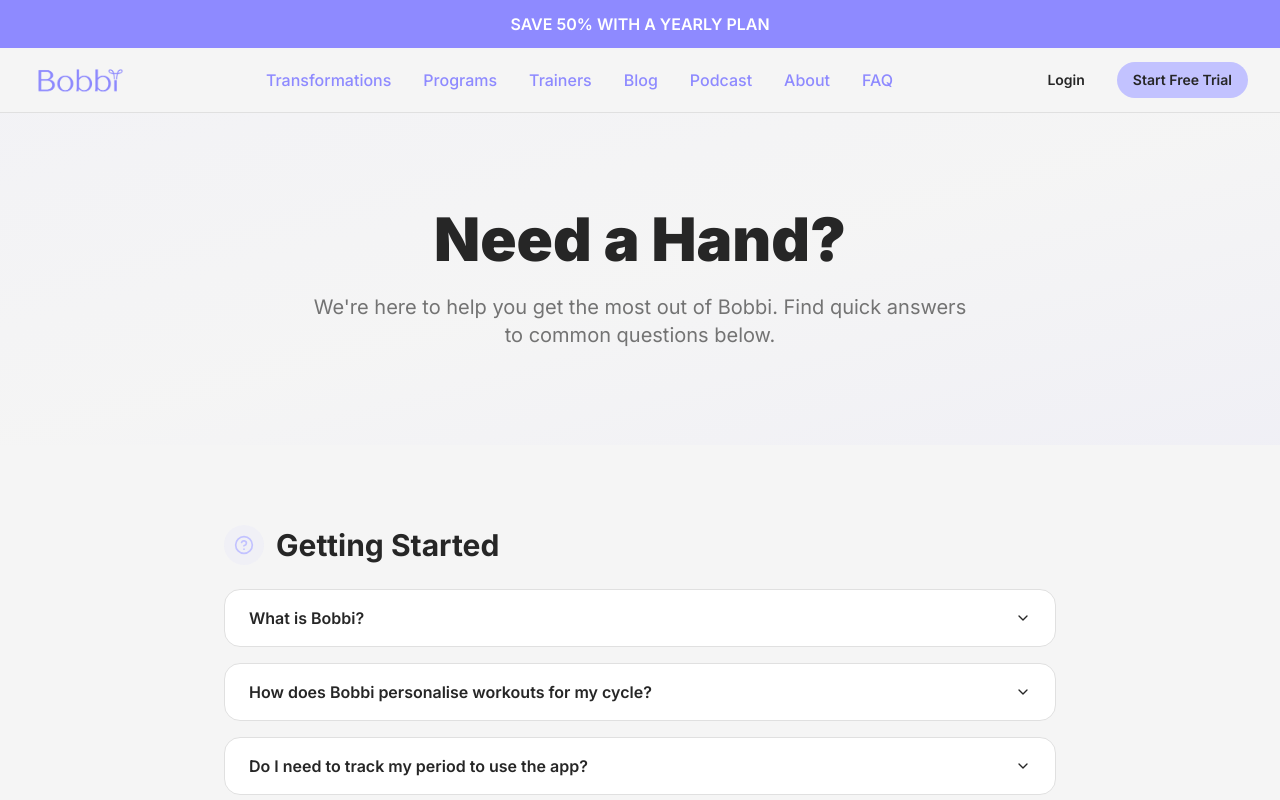
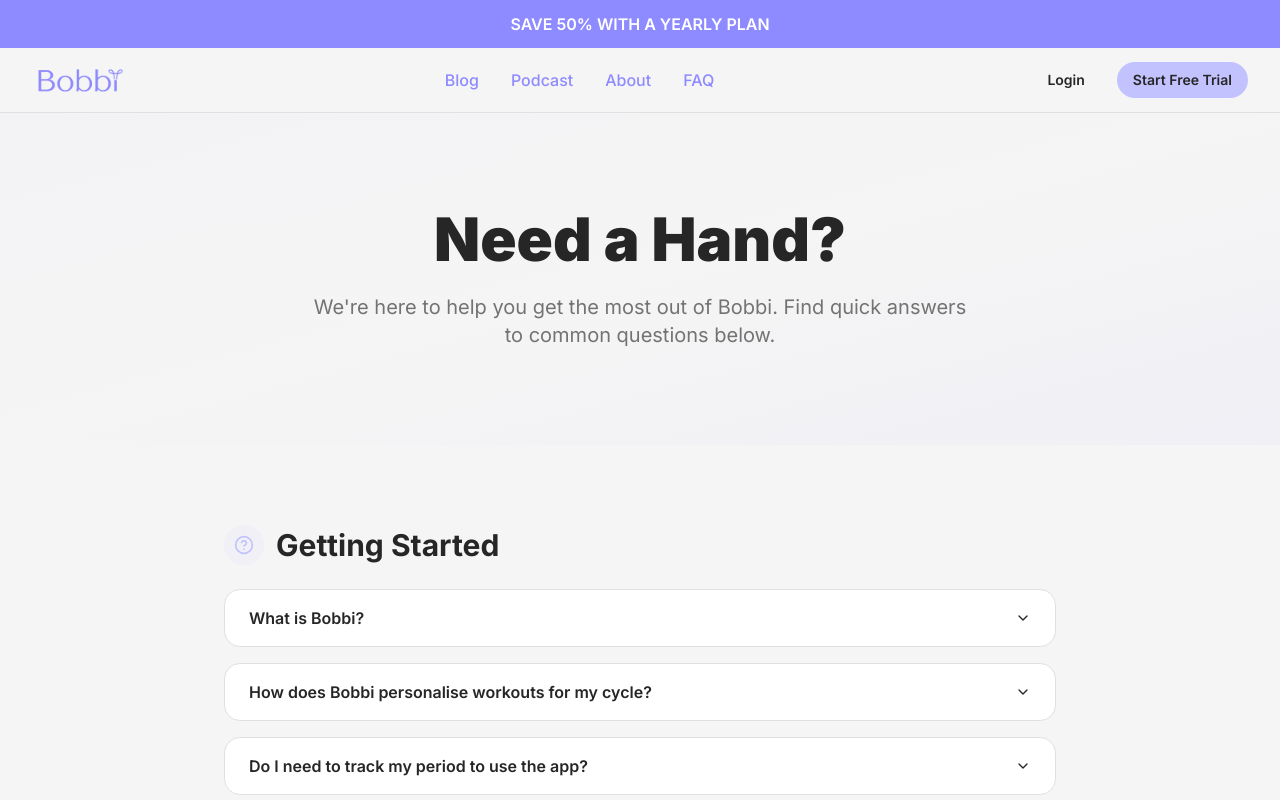
Before and after one commit to DhruvishaBobbi/my-evolve-clone, a React (Vite) app: page /faq in a window 1280 px wide. Shown: the top 800 px of the page. Built offline with nearby package versions, Linux system fonts and the light colour scheme; the HTML template or start-up script is replaced by a standard one.

Commit message:
Remove menu items

```diff
--- a/src/components/Navigation.tsx
+++ b/src/components/Navigation.tsx
@@ -26,15 +26,6 @@ const Navigation = () => {
 
             {/* Desktop Navigation */}
             <div className="hidden md:flex items-center gap-8">
-              <a href="#transformations" className="text-secondary hover:text-primary transition-colors font-medium">
-                Transformations
-              </a>
-              <a href="#programs" className="text-secondary hover:text-primary transition-colors font-medium">
-                Programs
-              </a>
-              <a href="#trainers" className="text-secondary hover:text-primary transition-colors font-medium">
-                Trainers
-              </a>
               <a href="/blog" className="text-secondary hover:text-primary transition-colors font-medium">
                 Blog
               </a>
@@ -74,24 +65,6 @@ const Navigation = () => {
         {isMenuOpen && (
           <div className="md:hidden border-t border-border bg-background">
             <div className="px-4 py-4 space-y-3">
-              <a
-                href="#transformations"
-                className="block text-secondary hover:text-primary transition-colors font-medium py-2"
-              >
-                Transformations
-              </a>
-              <a
-                href="#programs"
-                className="block text-secondary hover:text-primary transition-colors font-medium py-2"
-              >
-                Programs
-              </a>
-              <a
-                href="#trainers"
-                className="block text-secondary hover:text-primary transition-colors font-medium py-2"
-              >
-                Trainers
-              </a>
               <a
                 href="/blog"
                 className="block text-secondary hover:text-primary transition-colors font-medium py-2"
```
